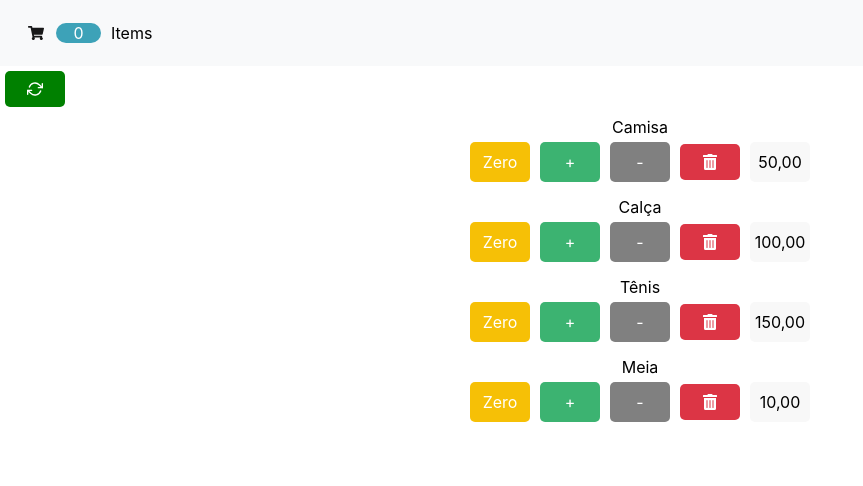
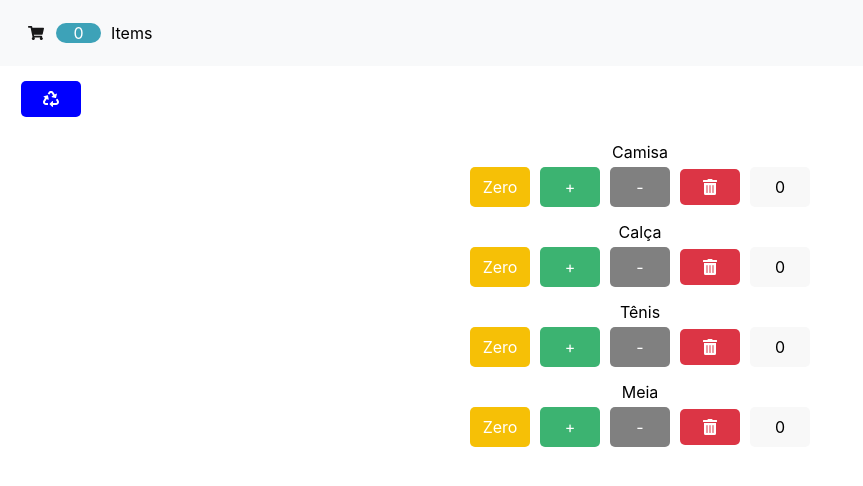
Before and after one commit to petramello/counterApp, a React (Create React App) app: page / in a window 1280 px wide. Shown: the top 486 px of the page, without its empty margins (0-863 px from the left). Built offline with nearby package versions, Linux system fonts and the light colour scheme.

Commit message:
App.js and Counter.js = lifting state from Counter to App, and creating onChaneCounter and onChangePrice function

```diff
--- a/src/components/App.js
+++ b/src/components/App.js
@@ -3,15 +3,16 @@ import Counter from "./Counter/Counter";
 import Navbar from "./Navbar/Navbar";
 
 import {ItemContainer} from "./Counter/styled";
+import {Container} from "./Navbar/styled";
 
 import { FiRefreshCw } from 'react-icons/fi';
-
+import { FaRecycle } from 'react-icons/fa';
 
 const initialItems = [
-  { product: 'Camisa', price: '50,00', amount: 0 },
-  { product: 'Calça', price: '100,00', amount: 0 },
-  { product: 'Tênis', price: '150,00', amount: 0 },
-  { product: 'Meia', price: '10,00', amount: 0 }
+  { product: 'Camisa', price: 50.00, totalValue: 0,  amount: 0 },
+  { product: 'Calça', price: 100.00, totalValue: 0, amount: 0 },
+  { product: 'Tênis', price: 150.00, totalValue: 0, amount: 0 },
+  { product: 'Meia', price: 10.00, totalValue: 0, amount: 0 }
 ]
 
 const App = () => {
@@ -44,6 +45,7 @@ const App = () => {
         }
       }
       return item
+
     })
     setItems(newItems)
   }
@@ -52,25 +54,53 @@ const App = () => {
     setItems(initialItems);
   }
 
+  // const clearCounter = () => {
+  //   const newItems = items.map(item => ({ ...item, counter: 0}))
+  //
+  //   setItems(newItems)
+  // }
+
+
+  const onChangePrice = (product, totalValue) => {
+    console.log("totalValue", totalValue, "product", product)
+    const newItems = items.map(item => {
+      if (item.product === product) {
+        return {
+          ...item,
+          totalValue: totalValue
+        }
+      }
+      return item
+    })
+    setItems(newItems)
+    console.log("totalValue", totalValue)
+  }
 
   return (
       <>
         <Navbar
           itemsAmount={getItemsAmount()}
         />
+        <Container bgColor="white">
+          {/*<ItemContainer onClick={clearCounter} bgColor='green' clickable>*/}
+          {/*  <FiRefreshCw />*/}
+          {/*</ItemContainer>*/}
 
-        <ItemContainer onClick={refresh} bgColor='green' clickable>
-          <FiRefreshCw />
-        </ItemContainer>
+          <ItemContainer onClick={refresh} bgColor='blue' clickable>
+            <FaRecycle />
+          </ItemContainer>
+        </Container>
 
         {items.map((item, index) => (
           <Counter
             key={item.product}
             product={item.product}
-            price={item.price}
             onDelete={() => handleOnDelete(item.product)}
             counter={item.amount}
             setCounter={counter => onChangeCounter(item.product, counter)}
+            price={item.price}
+            setPrice={totalValue => onChangePrice(item.product, totalValue)}
+            totalValue={item.totalValue}
           />
         ))}
       </>
--- a/src/components/Counter/Counter.js
+++ b/src/components/Counter/Counter.js
@@ -1,4 +1,4 @@
-import React, { useState } from 'react';
+import React, {useEffect} from 'react';
 import { FaTrashAlt } from 'react-icons/fa';
 import {ItemContainer, Container, ProductContainer} from "./styled";
 
@@ -11,6 +11,15 @@ const Counter = (props) => {
     }
   }
 
+  useEffect( () => {
+    console.log("counter", props.counter, "price", props.price)
+    props.setPrice(props.counter * props.price)
+  }, [props.counter]
+  )
+
+
+
+
   return (
     <Container>
       <span>{props.product}</span>
@@ -19,7 +28,8 @@ const Counter = (props) => {
           {props.counter || 'Zero'}
         </ItemContainer>
 
-        <ItemContainer onClick={ () => props.setCounter(props.counter + 1)} bgColor='#3CB371' clickable>
+        <ItemContainer
+          onClick={ () => props.setCounter(props.counter + 1)} bgColor='#3CB371' clickable>
           +
         </ItemContainer>
 
@@ -32,7 +42,7 @@ const Counter = (props) => {
         </ItemContainer>
 
         <ItemContainer bgColor='#f8f8f8' color='#black' clickable>
-          {props.price}
+          {props.totalValue || 0}
         </ItemContainer>
 
       </ProductContainer>
--- a/src/components/Navbar/styled.js
+++ b/src/components/Navbar/styled.js
@@ -2,7 +2,7 @@ import styled from 'styled-components';
 
 export const Container = styled.div`
   height: 50px;
-  background-color: #f8f9fa;
+  background-color: ${props => props.bgColor || "#f8f9fa"};
   width: 100%;
   padding: 8px 16px;
   display: flex;
```
